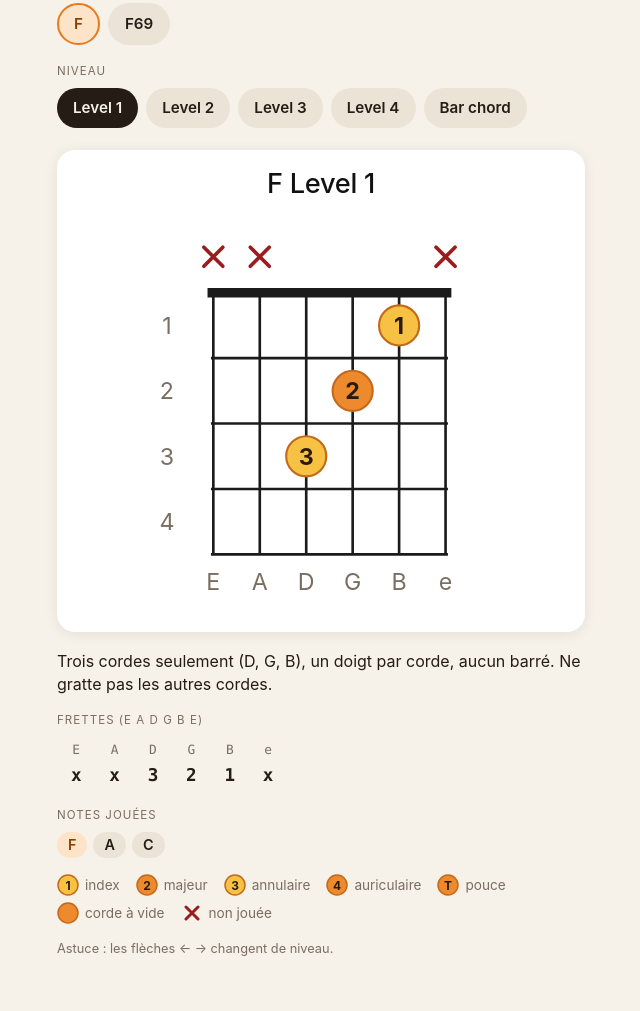
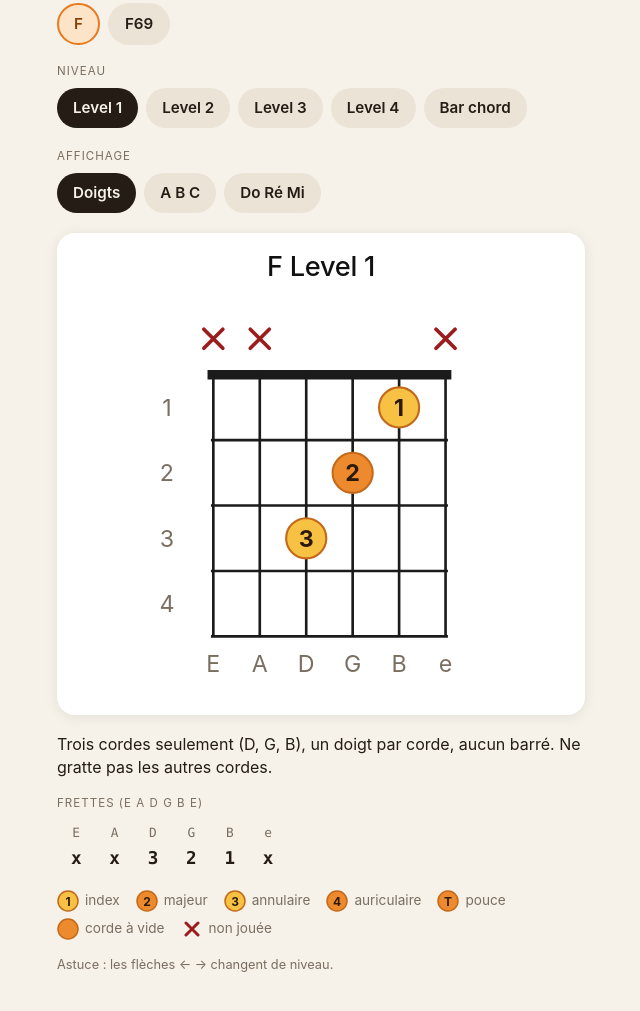
Before and after one commit to websitecreatorsupreme/guitar-chords, a plain HTML site: page index.html in a window 1280 px wide. Shown: the part 223-1234 px from the top of the page, without its empty margins (319-959 px from the left). Drawn offline with Linux system fonts and the light colour scheme.

Commit message:
Replace played-notes list with display modes (fingers, letters, solfege)
Co-Authored-By: Claude Sonnet 5.5 <noreply@anthropic.com>

```diff
--- a/index.html
+++ b/index.html
@@ -48,14 +48,14 @@
   .types button:hover{background:var(--chip-hover)}
   .types button[aria-pressed="true"]{background:var(--root-bg); color:var(--root-ink); border-color:var(--accent)}
 
-  /* 3. niveaux */
-  .levels{display:flex; flex-wrap:wrap; gap:8px; margin-bottom:22px}
-  .levels button{
+  /* 3. niveaux  +  4. mode d'affichage */
+  .levels,.modes{display:flex; flex-wrap:wrap; gap:8px; margin-bottom:20px}
+  .levels button,.modes button{
     font:inherit; font-size:.95rem; font-weight:600; padding:9px 16px; border:0; border-radius:999px;
     background:var(--chip); color:var(--ink); cursor:pointer; transition:background .15s;
   }
-  .levels button:hover{background:var(--chip-hover)}
-  .levels button[aria-pressed="true"]{background:var(--ink); color:var(--bg)}
+  .levels button:hover,.modes button:hover{background:var(--chip-hover)}
+  .levels button[aria-pressed="true"],.modes button[aria-pressed="true"]{background:var(--ink); color:var(--bg)}
   button:focus-visible{outline:3px solid var(--accent); outline-offset:2px}
 
   .card{background:var(--card); border-radius:18px; padding:14px 8px 6px; box-shadow:0 2px 14px rgba(0,0,0,.08)}
@@ -68,9 +68,6 @@
   .tab span{padding:2px 0}
   .tab .names{color:var(--muted); font-size:.8rem}
   .tab .fr{font-size:1.1rem; font-weight:700}
-  .notes{display:flex; gap:6px; flex-wrap:wrap; align-items:center}
-  .chip{padding:3px 11px; border-radius:999px; background:var(--chip); font-weight:600; font-size:.9rem}
-  .chip.root{background:var(--root-bg); color:var(--root-ink)}
   .legend{display:flex; flex-wrap:wrap; gap:6px 16px; font-size:.85rem; color:var(--muted); margin:0; padding:0; list-style:none}
   .legend li{display:flex; align-items:center; gap:6px}
   .legend svg{width:22px; height:22px; flex:none}
@@ -89,6 +86,9 @@
     <div class="levels" id="levels" role="group" aria-label="Niveau de difficulté"></div>
   </div>
 
+  <p class="label">Affichage</p>
+  <div class="modes" id="modes" role="group" aria-label="Contenu des pastilles"></div>
+
   <section class="card" aria-live="polite">
     <h2 id="title"></h2>
     <svg id="diagram" viewBox="0 0 360 400" role="img"></svg>
@@ -97,7 +97,6 @@
   <div class="info">
     <p class="tip" id="tip"></p>
     <div><p class="label">Frettes (E A D G B e)</p><div class="tab" id="tab"></div></div>
-    <div><p class="label">Notes jouées</p><div class="notes" id="notes"></div></div>
     <ul class="legend" id="legend"></ul>
     <p class="hint" id="hint">Astuce : les flèches ← → changent de niveau.</p>
   </div>
@@ -257,15 +256,20 @@ const NOTE_NAMES = ['C','C#','D','D#','E','F','F#','G','G#','A','A#','B'];
 const LEVEL_ORDER = ['l1','l2','l3','l4','bar'];
 const $ = id => document.getElementById(id);
 
-function notesOf(level){
-  const out = [];
-  level.frets.forEach((f,i) => {
-    if (f === x) return;
-    const n = NOTE_NAMES[(OPEN_SEMITONE[i] + f) % 12];
-    if (!out.includes(n)) out.push(n);
-  });
-  return out;
+const SOLFEGE = ['Do','Do#','Ré','Ré#','Mi','Fa','Fa#','Sol','Sol#','La','La#','Si'];
+const MODES = [
+  { id:'fingers', name:'Doigts' },
+  { id:'letters', name:'A B C' },
+  { id:'solfege', name:'Do Ré Mi' }
+];
+// note jouée sur la corde i à la case fret, selon le mode (letters = A B C…, solfege = Do Ré Mi…)
+function noteAt(i, fret, mode){
+  const n = (OPEN_SEMITONE[i] + fret) % 12;
+  return (mode === 'solfege' ? SOLFEGE : NOTE_NAMES)[n];
 }
+const fontFor = t => t.length <= 1 ? 22 : t.length === 2 ? 19 : t.length === 3 ? 16 : 13;
+const labelSvg = (cx, cy, t) =>
+  `<text x="${cx}" y="${cy + fontFor(t)*.36}" text-anchor="middle" font-size="${fontFor(t)}" font-weight="700" fill="#2b1a08">${t}</text>`;
 
 // Contrôle de cohérence (console) : chaque corde jouée et non à vide doit avoir un doigt.
 function checkData(){
@@ -277,8 +281,13 @@ function checkData(){
       if (!ok) console.warn(`${tag}: corde ${STRING_NAMES[i]} case ${f} sans doigt`);
     });
     l.fingers.forEach(([fr,a,b]) => {
-      for (let i=a;i<=b;i++) if (l.frets[i] !== fr)
+      for (let i=a;i<=b;i++){
+        const f = l.frets[i];
+        // sous un barré, une corde peut être tenue plus haut par un autre doigt (ou muette), jamais à vide
+        const okBarre = a < b && f !== 0 && (f === x || f >= fr);
+        if (f !== fr && !okBarre)
           console.warn(`${tag}: doigt case ${fr} sur corde ${STRING_NAMES[i]} incohérent`);
+      }
     });
   }));
 }
@@ -290,7 +299,7 @@ const LEFT=78, GAP=44, TOP=84, ROW=62, ROWS=4, R=19;
 const sx = i => LEFT + i*GAP;
 const dotFill = lab => (lab==='1' || lab==='3') ? 'var(--yellow)' : 'var(--orange)';
 
-function drawDiagram(chord, level){
+function drawDiagram(chord, level, mode){
   const base = chord.base;
   const bottom = TOP + ROWS*ROW;
   let s = '';
@@ -319,7 +328,8 @@ function drawDiagram(chord, level){
     if (f === x){
       s += `<path d="M${sx(i)-9} ${my-9} L${sx(i)+9} ${my+9} M${sx(i)+9} ${my-9} L${sx(i)-9} ${my+9}" stroke="var(--red)" stroke-width="3.5" stroke-linecap="round" fill="none"/>`;
     } else if (f === 0){
-      s += `<circle cx="${sx(i)}" cy="${my}" r="14" fill="var(--orange)" stroke="var(--dot-stroke)" stroke-width="2"/>`;
+      s += `<circle cx="${sx(i)}" cy="${my}" r="15" fill="var(--orange)" stroke="var(--dot-stroke)" stroke-width="2"/>`;
+      if (mode !== 'fingers') s += labelSvg(sx(i), my, noteAt(i, 0, mode)).replace(/font-size="(\d+)"/, (m, n) => `font-size="${Math.min(+n, 15)}"`);
     }
   });
 
@@ -332,8 +342,14 @@ function drawDiagram(chord, level){
     const shape = a===b
       ? `<circle cx="${x1}" cy="${cy}" r="${R}" fill="${fill}" stroke="var(--dot-stroke)" stroke-width="2"/>`
       : `<rect x="${x1-R}" y="${cy-R}" width="${x2-x1+2*R}" height="${2*R}" rx="${R}" fill="${fill}" stroke="var(--dot-stroke)" stroke-width="2"/>`;
-    s += `<g>${shape}
-      <text x="${(x1+x2)/2}" y="${cy+8}" text-anchor="middle" font-size="22" font-weight="700" fill="#2b1a08">${lab}</text></g>`;
+    let txt = '';
+    if (mode === 'fingers') {
+      txt = labelSvg((x1+x2)/2, cy, lab);
+    } else {
+      // une note par corde réellement tenue par ce doigt (sous un barré, les cordes tenues plus haut ont leur propre doigt)
+      for (let i=a;i<=b;i++) if (level.frets[i] === fret) txt += labelSvg(sx(i), cy, noteAt(i, fret, mode));
+    }
+    s += `<g>${shape}${txt}</g>`;
   });
 
   $('diagram').innerHTML = s;
@@ -343,7 +359,8 @@ function drawDiagram(chord, level){
    UI
    ============================================================ */
 // chord : accord affiché ; pref : niveau souhaité (gardé quand on change d'accord)
-const state = { chord:'F', pref:'l1' };
+// mode : contenu des pastilles — 'fingers' (défaut), 'letters' (A B C), 'solfege' (Do Ré Mi)
+const state = { chord:'F', pref:'l1', mode:'fingers' };
 
 function chordById(id){ return CHORDS.find(c => c.id === id) || CHORDS[0]; }
 
@@ -379,19 +396,22 @@ function render(){
   $('levels').innerHTML = multi ? chord.levels.map(l =>
     `<button type="button" data-level="${l.id}" aria-pressed="${l.id===level.id}">${l.name}</button>`).join('') : '';
 
+  // 4. mode d'affichage
+  $('modes').innerHTML = MODES.map(m =>
+    `<button type="button" data-mode="${m.id}" aria-pressed="${m.id===state.mode}">${m.name}</button>`).join('');
+
   // diagramme
   const title = multi ? `${chord.label} ${level.name}` : chord.label;
   $('title').textContent = title;
   $('diagram').setAttribute('aria-label', `Diagramme de ${title}`);
-  drawDiagram(chord, level);
+  drawDiagram(chord, level, state.mode);
+  renderLegend(state.mode);
 
   // infos
   $('tip').textContent = level.tip;
   $('tab').innerHTML =
     STRING_NAMES.map(n => `<span class="names">${n}</span>`).join('') +
     level.frets.map(f => `<span class="fr">${f}</span>`).join('');
-  $('notes').innerHTML = notesOf(level).map(n =>
-    `<span class="chip${n===chord.root?' root':''}">${n}</span>`).join('');
 
   try { history.replaceState(null, '', `#${chord.id}-${level.id}`); } catch(e){}
 }
@@ -399,15 +419,22 @@ function render(){
 const dotIcon = (fill, txt) =>
   `<svg viewBox="0 0 22 22"><circle cx="11" cy="11" r="10" fill="${fill}" stroke="var(--dot-stroke)" stroke-width="1.5"/>` +
   (txt ? `<text x="11" y="15.5" text-anchor="middle" font-size="12" font-weight="700" fill="#2b1a08">${txt}</text>` : '') + `</svg>`;
-$('legend').innerHTML = [
+function renderLegend(mode){
+  const fingerItems = [
     [dotIcon('var(--yellow)','1'), 'index'],
     [dotIcon('var(--orange)','2'), 'majeur'],
     [dotIcon('var(--yellow)','3'), 'annulaire'],
     [dotIcon('var(--orange)','4'), 'auriculaire'],
-  [dotIcon('var(--orange)','T'), 'pouce'],
+    [dotIcon('var(--orange)','T'), 'pouce']
+  ];
+  const stringItems = [
     [dotIcon('var(--orange)',''), 'corde à vide'],
     [`<svg viewBox="0 0 22 22"><path d="M5 5L17 17M17 5L5 17" stroke="var(--red)" stroke-width="3" stroke-linecap="round"/></svg>`, 'non jouée']
-].map(([i,t]) => `<li>${i}${t}</li>`).join('');
+  ];
+  // la légende des doigts n'a de sens qu'en mode « Doigts »
+  $('legend').innerHTML = (mode === 'fingers' ? [...fingerItems, ...stringItems] : stringItems)
+    .map(([i,t]) => `<li>${i}${t}</li>`).join('');
+}
 
 $('roots').addEventListener('click', e => {
   const b = e.target.closest('button[data-root]'); if (!b) return;
@@ -420,6 +447,10 @@ $('roots').addEventListener('click', e => {
 $('types').addEventListener('click', e => {
   const b = e.target.closest('button[data-chord]'); if (!b) return;
   state.chord = b.dataset.chord; render();
+});
+$('modes').addEventListener('click', e => {
+  const b = e.target.closest('button[data-mode]'); if (!b) return;
+  state.mode = b.dataset.mode; render();
 });
 $('levels').addEventListener('click', e => {
   const b = e.target.closest('button[data-level]'); if (!b) return;
```
Lines whose indentation alone changed are shown as unchanged.
